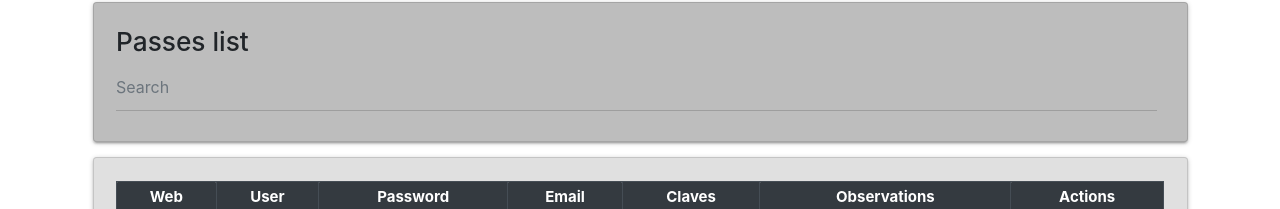
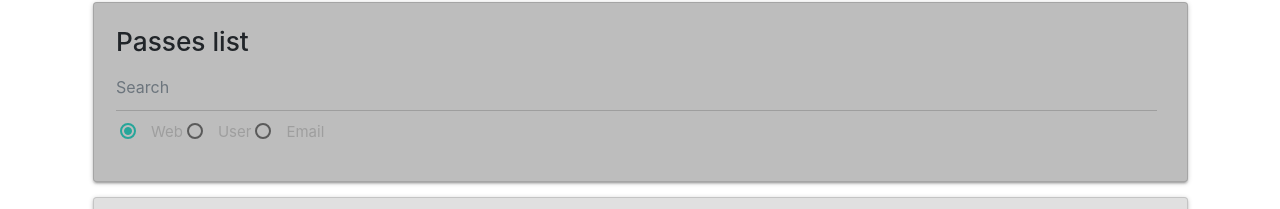
Before and after one commit to grinmor2018/passesheroku, a React app: page / in a window 1280 px wide. Shown: the part 92-301 px from the top of the page. Built offline with nearby package versions, Linux system fonts and the light colour scheme; no server answers.

Commit message:
subida a heroku on mongodb

```diff
--- a/app/components/PassesList.js
+++ b/app/components/PassesList.js
@@ -61,7 +61,7 @@ class PassesList extends Component {
                   <tr>
                     <th scope="col">Web</th>
                     <th scope="col">User</th>
-                    <th scope="col">this.stateword</th>
+                    <th scope="col">Password</th>
                     <th scope="col">Email</th>
                     <th scope="col">Claves</th>
                     <th scope="col">Observations</th>
@@ -119,6 +119,24 @@ class PassesList extends Component {
                 aria-label="Search"
                 onChange={this.filterUpdate}
               />
+              <p>
+                <label>
+                  <input class="with-gap" name="group3" type="radio" checked />
+                  <span>Web</span>
+                </label>
+              </p>
+              <p>
+                <label>
+                  <input class="with-gap" name="group3" type="radio" />
+                  <span>User</span>
+                </label>
+              </p>
+              <p>
+                <label>
+                  <input class="with-gap" name="group3" type="radio" />
+                  <span>Email</span>
+                </label>
+              </p>
             </form>
           </div>
 
```
